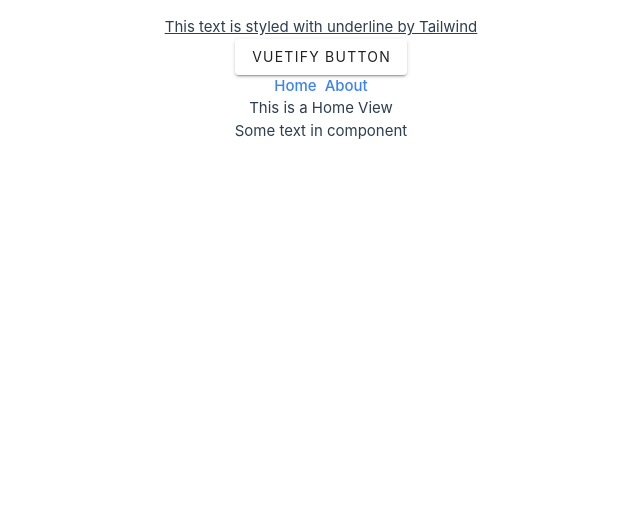
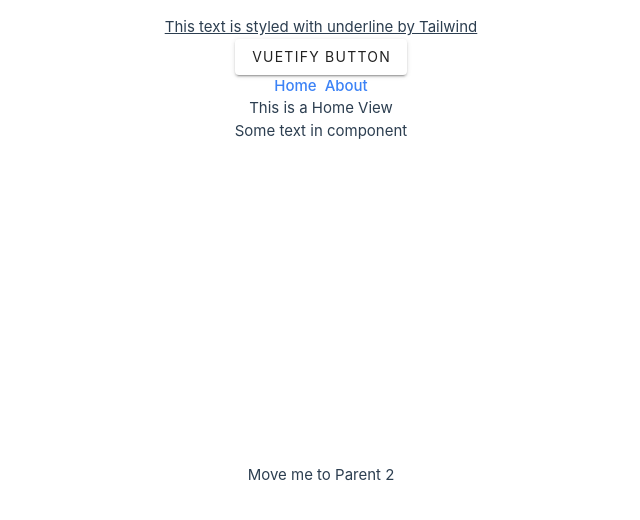
Before and after one commit to Oriery/saimmod_7_3, a Vue app: page / in a window 1280 px wide. Shown: the top 520 px of the page, without its empty margins (319-959 px from the left). Built offline with nearby package versions, Linux system fonts and the light colour scheme.

Commit message:
add transition test component

```diff
--- a/package.json
+++ b/package.json
@@ -26,6 +26,8 @@
     "@tsconfig/node18": "^18.2.2",
     "@types/jsdom": "^21.1.2",
     "@types/node": "^18.17.15",
+    "@types/vue": "^2.0.0",
+    "@types/vue-router": "^2.0.0",
     "@vitejs/plugin-vue": "^4.3.4",
     "@vue/eslint-config-prettier": "^8.0.0",
     "@vue/eslint-config-typescript": "^12.0.0",
--- a/src/App.vue
+++ b/src/App.vue
@@ -16,10 +16,13 @@
   </header>
 
   <RouterView class="grow" />
+
+  <TestTransition />
 </template>
 
 <script setup lang="ts">
 import { RouterLink, RouterView } from 'vue-router'
+import TestTransition from './components/TestTransition.vue'
 
 const links = [
   { name: 'Home', path: '/' },
--- /dev/null
+++ b/src/components/TestTransition.vue
@@ -0,0 +1,123 @@
+<template>
+  <div
+    id="parent0"
+    ref="parent0"
+    class="min-h-[10rem]"
+  >
+    <div
+      v-if="child0ShouldExist"
+      v-show="child0ShouldBeVisible"
+      ref="child0"
+      @click="move(true)"
+    >
+      Move me to Parent 2
+    </div>
+  </div>
+  <div
+    id="parent1"
+    ref="parent1"
+    class="min-h-[10rem]"
+  >
+    <div
+      v-if="child1ShouldExist"
+      v-show="child1ShouldBeVisible"
+      ref="child1"
+      @click="move(false)"
+    >
+      Move me to Parent 1
+    </div>
+  </div>
+</template>
+
+<script setup lang="ts">
+import { ref, nextTick } from 'vue'
+import type { Ref } from 'vue'
+
+const TRANSITION_DURATION = 0.3
+
+const transitionInProgress = ref(false)
+
+const parent0 = ref<HTMLElement | null>(null)
+const parent1 = ref<HTMLElement | null>(null)
+const child0 = ref<HTMLElement | null>(null)
+const child1 = ref<HTMLElement | null>(null)
+const inParent0 = ref(true)
+const child0ShouldExist = ref(true)
+const child1ShouldExist = ref(false)
+const child0ShouldBeVisible = ref(true)
+const child1ShouldBeVisible = ref(false)
+
+const getRect = (element: HTMLElement) => element.getBoundingClientRect()
+
+const move = async (toParent1: boolean) => {
+  if (transitionInProgress.value) return
+  transitionInProgress.value = true
+
+  if (toParent1) {
+    child0ShouldExist.value = true
+    child1ShouldExist.value = true
+    child0ShouldBeVisible.value = true
+    child1ShouldBeVisible.value = false
+  } else {
+    child0ShouldExist.value = true
+    child1ShouldExist.value = true
+    child0ShouldBeVisible.value = false
+    child1ShouldBeVisible.value = true
+  }
+
+  await nextTick()
+
+  if (child0.value && child1.value && parent0.value && parent1.value) {
+    const htmlElementFrom = (toParent1 ? parent0 : parent1) as Ref<HTMLElement>
+    const htmlElementTo = (toParent1 ? parent1 : parent0) as Ref<HTMLElement>
+    const initChild = (toParent1 ? child0 : child1) as Ref<HTMLElement>
+
+    const initialRect = getRect(htmlElementFrom.value)
+    const finalRect = getRect(htmlElementTo.value)
+
+    const dx = finalRect.left - initialRect.left
+    const dy = finalRect.top - initialRect.top
+
+    console.log(`dx: ${dx}, dy: ${dy}`)
+
+    const tempChildStyleTransform = initChild.value.style.transform
+    const tempChildStyleTransition = initChild.value.style.transition
+
+    initChild.value.style.transition = `transform ${TRANSITION_DURATION}s ease-in-out`
+    initChild.value.style.transform = `translate(${dx}px, ${dy}px)`
+
+    // add handler to wait for transition to end
+    initChild.value.addEventListener(
+      'transitionend',
+      (e) => {
+        console.log('transitionend')
+        initChild.value.style.transition = tempChildStyleTransition
+        initChild.value.style.transform = tempChildStyleTransform
+
+        inParent0.value = !inParent0.value
+        setToInParent()
+        transitionInProgress.value = false
+      },
+      { once: true },
+    )
+  } else {
+    console.log('One of the elements is null')
+    setToInParent()
+    transitionInProgress.value = false
+  }
+}
+
+function setToInParent() {
+  if (inParent0.value) {
+    child0ShouldExist.value = false
+    child1ShouldExist.value = true
+    child0ShouldBeVisible.value = false
+    child1ShouldBeVisible.value = true
+  } else {
+    child0ShouldExist.value = true
+    child1ShouldExist.value = false
+    child0ShouldBeVisible.value = true
+    child1ShouldBeVisible.value = false
+  }
+}
+</script>
```
Also changed, not shown: 1 other file (tests, documents, lock files or other folders).
